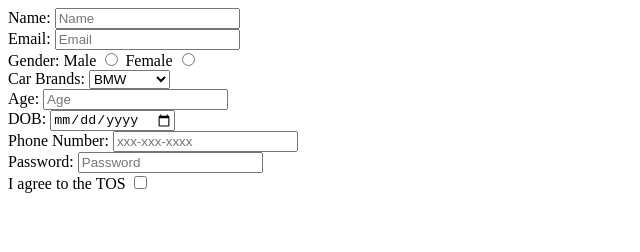
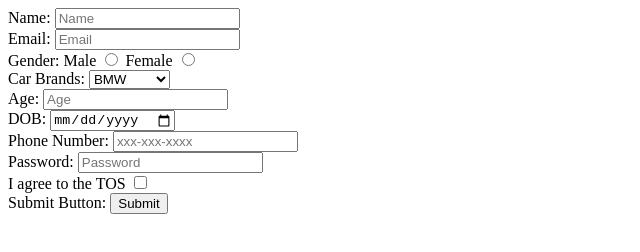
Before and after one commit to acciojob/signup-form-car-Ektamadaan, a website: page main.html in a window 1280 px wide. Shown: the whole page, without its empty margins (0-640 px from the left). Drawn offline with Linux system fonts and the light colour scheme.

Commit message:
created a submission

```diff
--- a/main.html
+++ b/main.html
@@ -10,7 +10,7 @@
 	<!-- the entire body must be written by student -->
     <script type="text/javascript" src="./script.js">
 </script>
-<form>
+<form method = "post">
 	<label for = "name">Name: </label>
 	<input type = "text" id = "name" placeholder = "Name" required>
 	<br>
@@ -44,6 +44,9 @@
 	<br>
 	<label id = "tos"> I agree to the TOS</label>
 	<input type = "checkbox" id = "tos" required>
+	<br>
+	<label>Submit Button:</label>
+	<button type = "submit"> Submit </button>
 </form>
 </body>
 
```
